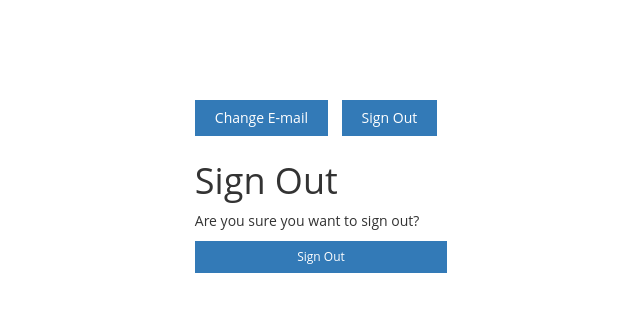
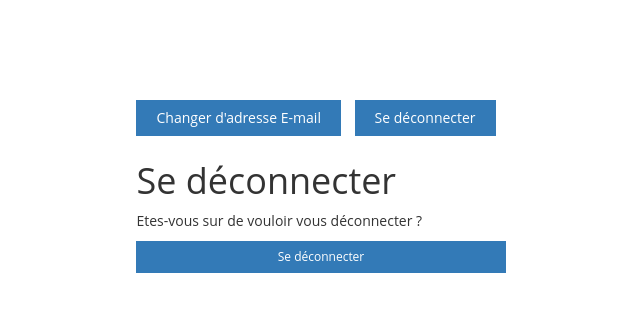
Before and after one commit to citoyens-pour-le-climat-rennes/wetu-server, a Django app: page /accounts/logout/ in a window 1280 px wide. Shown: the top 312 px of the page, without its empty margins (319-959 px from the left). Run offline with Django 3.2, Linux system fonts and the light colour scheme; the visitor is signed in with stand-in values (Sample User, id 1); parts of the project's set-up code (start-up, migrations or seed data) failed here and were passed over; some libraries are stand-ins or nearby versions.

Commit message:
translated account creation

```diff
--- a/CommeUnDessein/draw/templates/account/base.html
+++ b/CommeUnDessein/draw/templates/account/base.html
@@ -29,11 +29,11 @@
       <div class="menu">
         <ul class="button-list">
         	{% if user.is_authenticated %}
-        	<li><a href="{% url 'account_email' %}"><div>Change E-mail</div></a></li>
-        	<li><a href="{% url 'account_logout' %}"><div>Sign Out</div></a></li>
+        	<li><a href="{% url 'account_email' %}"><div>Changer d'adresse E-mail</div></a></li>
+        	<li><a href="{% url 'account_logout' %}"><div>Se déconnecter</div></a></li>
         	{% else %}
-        	<li><a href="{% url 'account_login' %}"><div>Sign In</div></a></li>
-        	<li><a href="{% url 'account_signup' %}"><div>Sign Up</div></a></li>
+        	<li><a href="{% url 'account_login' %}"><div>Se connecter</div></a></li>
+        	<li><a href="{% url 'account_signup' %}"><div>Créer un compte</div></a></li>
         	{% endif %}
         </ul>
       </div>
--- a/CommeUnDessein/draw/templates/account/email/email_confirmation_subject.txt
+++ b/CommeUnDessein/draw/templates/account/email/email_confirmation_subject.txt
@@ -1,4 +1,4 @@
 {% load i18n %}
 {% autoescape off %}
-{% blocktrans %}Please Confirm Your E-mail Address{% endblocktrans %}
+{% blocktrans %}Veuillez confirmer votre adresse E-mail{% endblocktrans %}
 {% endautoescape %}
--- a/CommeUnDessein/draw/templates/account/email/password_reset_key_subject.txt
+++ b/CommeUnDessein/draw/templates/account/email/password_reset_key_subject.txt
@@ -1,4 +1,4 @@
 {% load i18n %}
 {% autoescape off %}
-{% blocktrans %}Password Reset E-mail{% endblocktrans %}
+{% blocktrans %}E-mail de réinitialisation de mot de passe{% endblocktrans %}
 {% endautoescape %}
--- a/CommeUnDessein/draw/templates/account/logout.html
+++ b/CommeUnDessein/draw/templates/account/logout.html
@@ -2,19 +2,19 @@
 
 {% load i18n %}
 
-{% block head_title %}{% trans "Sign Out" %}{% endblock %}
+{% block head_title %}Se déconnecter{% endblock %}
 
 {% block content %}
-<h1>{% trans "Sign Out" %}</h1>
+<h1>Se déconnecter</h1>
 
-<p>{% trans 'Are you sure you want to sign out?' %}</p>
+<p>Etes-vous sur de vouloir vous déconnecter ?</p>
 
 <form method="post" action="{% url 'account_logout' %}">
   {% csrf_token %}
   {% if redirect_field_value %}
   <input type="hidden" name="{{ redirect_field_name }}" value="{{ redirect_field_value }}"/>
   {% endif %}
-  <button class="btn btn-lg btn-primary btn-block" type="submit">{% trans 'Sign Out' %}</button>
+  <button class="btn btn-lg btn-primary btn-block" type="submit">Se déconnecter</button>
 </form>
 
 
--- a/CommeUnDessein/draw/templates/account/signup.html
+++ b/CommeUnDessein/draw/templates/account/signup.html
@@ -2,10 +2,10 @@
 
 {% load i18n %}
 
-{% block head_title %}{% trans "Signup" %}{% endblock %}
+{% block head_title %}Créer un compte{% endblock %}
 
 {% block content %}
-<h1 class="form-signin-heading">{% trans "Sign Up" %}</h1>
+<h1 class="form-signin-heading">Créer un compte</h1>
 
 <form class="form-signin signup" id="signup_form" method="post" action="{% url 'account_signup' %}" role="form">
   {% csrf_token %}
@@ -13,7 +13,7 @@
   {% if redirect_field_value %}
   <input type="hidden" class="form-control" name="{{ redirect_field_name }}" value="{{ redirect_field_value }}" />
   {% endif %}
-  <button class="btn btn-lg btn-primary btn-block" type="submit">{% trans "Sign Up" %}</button>
+  <button class="btn btn-lg btn-primary btn-block" type="submit">Créer un compte</button>
 </form>
 
 
--- a/CommeUnDessein/draw/templates/index.html
+++ b/CommeUnDessein/draw/templates/index.html
@@ -120,7 +120,7 @@
                   <!-- <li><a href="{% provider_login_url "github" %}">Github</a></li> -->
                   <li><a href="/accounts/facebook/login/"><div class="fb">Facebook</div></a></li>
                   <li><a href="{% url 'account_login' %}">Comme un Dessein</a></li>
-                  <li class="sign-up"><a href="{% url 'account_signup' %}">Sign up</a></li>
+                  <li class="sign-up"><a href="{% url 'account_signup' %}" data-i18n='Sign up'>Sign up</a></li>
                 </ul>
               </div>
 
```
Also changed, not shown: CommeUnDessein/draw/templates/account/email/email_confirmation_message.txt (+4 -5 lines), CommeUnDessein/draw/templates/account/email/password_reset_key_message.txt (+7 -5 lines), CommeUnDessein/draw/templates/account/login.html (+6 -6 lines).
